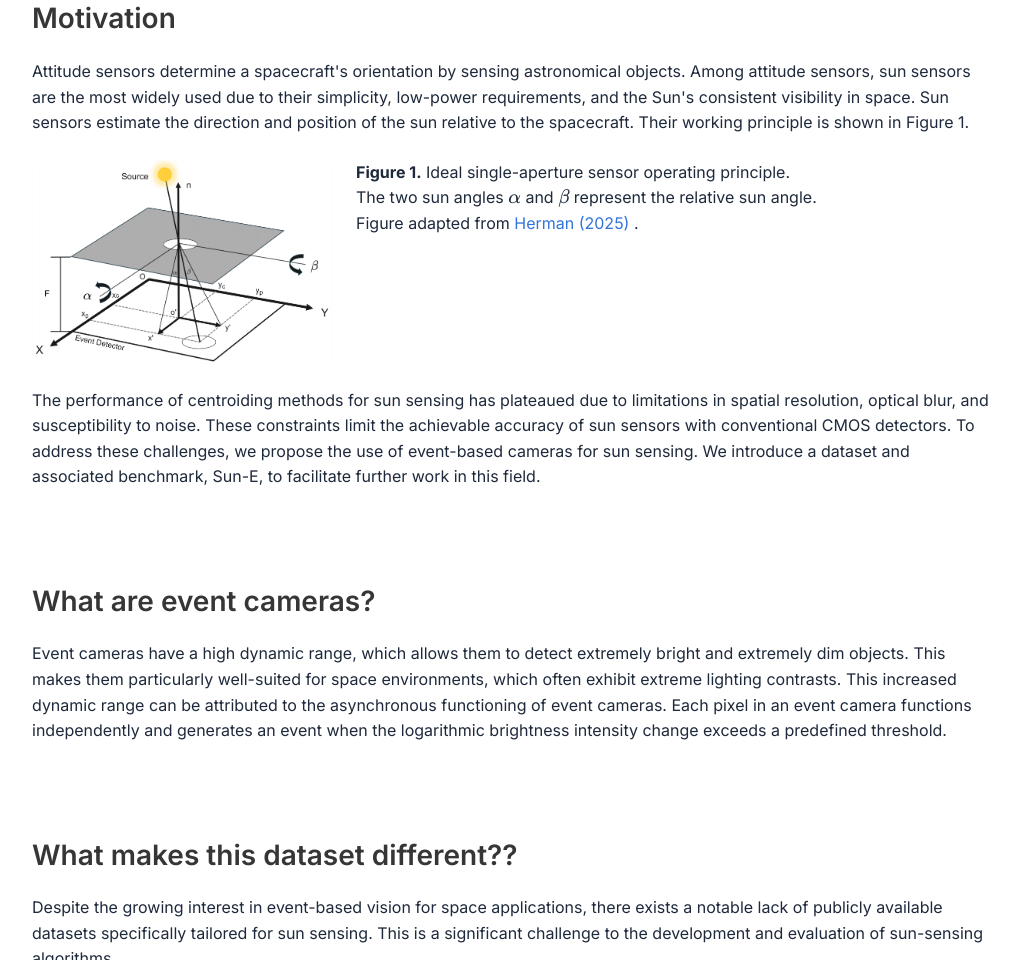
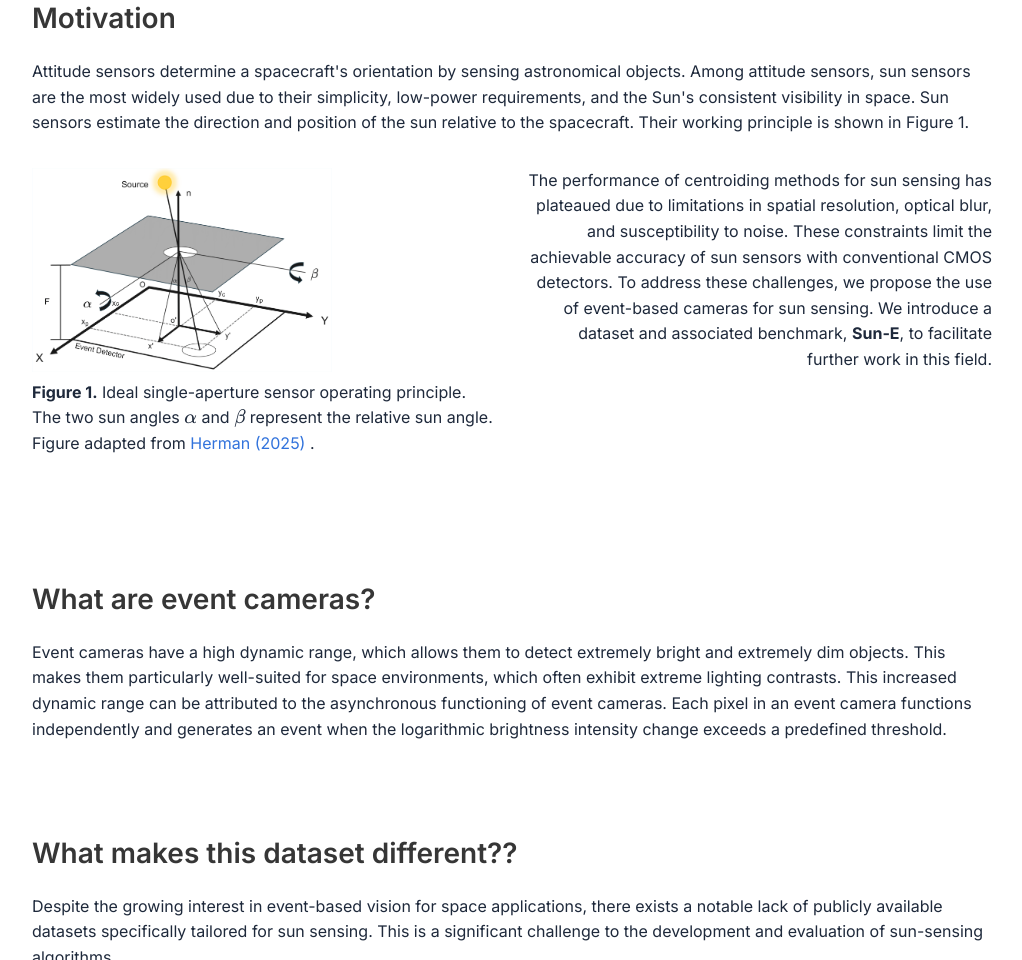
Before and after one commit to sydneyid/sun_e_proj, a plain HTML site: page index.html in a window 1280 px wide. Shown: the part 1088-2048 px from the top of the page, without its empty margins (128-1150 px from the left). Drawn offline with nearby package versions, Linux system fonts and the light colour scheme; some icons are missing.

Commit message:
more motivation changes

```diff
--- a/index.html
+++ b/index.html
@@ -267,6 +267,7 @@
 
   <!--/ Motivation. -->
 <!--/ Motivation. -->
+<!--/ Motivation. -->
 <section class="section" id="Background">
   <div class="container is-max-desktop content">
     <h2 class="title">Motivation</h2>
@@ -278,16 +279,16 @@
       is shown in Figure 1.
     </p>
 
-    <!-- Flex container for image and caption -->
-    <div style="display: flex; align-items: flex-start; gap: 1.5rem; margin: 1.5rem 0;">
-      <!-- Image on the left -->
-      <img src="./static/images/SunSensorDiagram-2-1.png"
-           alt="Diagram of sun sensor operating principle"
-           style="max-width: 300px; height: auto;" />
+    <!-- Flex container -->
+    <div style="display: flex; align-items: flex-start; gap: 2rem; margin: 2rem 0;">
 
-      <!-- Figure caption on the right -->
-      <div>
-        <p><b>Figure 1.</b> Ideal single-aperture sensor operating principle.<br />
+      <!-- Left side: Image + caption -->
+      <div style="flex: 0 0 auto; text-align: left;">
+        <img src="./static/images/SunSensorDiagram-2-1.png"
+             alt="Diagram of sun sensor operating principle"
+             style="max-width: 300px; height: auto; display: block; margin-bottom: 0.5rem;" />
+        <p style="margin: 0;">
+          <b>Figure 1.</b> Ideal single-aperture sensor operating principle.<br />
           The two sun angles \( \alpha \) and \( \beta \) represent the relative sun angle.<br />
           Figure adapted from
           <a href="https://arxiv.org/abs/2507.21541" target="_blank" rel="noopener noreferrer">
@@ -295,16 +296,21 @@
           </a>.
         </p>
       </div>
+
+      <!-- Right side: Text -->
+      <div style="flex: 1; text-align: right;">
+        <p>
+          The performance of centroiding methods for sun sensing has plateaued due to limitations
+          in spatial resolution, optical blur, and susceptibility to noise. These constraints
+          limit the achievable accuracy of sun sensors with conventional CMOS detectors.
+          To address these challenges, we propose the use of event-based cameras for sun sensing.
+          We introduce a dataset and associated benchmark, <b>Sun-E</b>, to facilitate further work in this field.
+        </p>
+      </div>
     </div>
-
-    <p>
-      The performance of centroiding methods for sun sensing has plateaued due to limitations in spatial resolution,
-      optical blur, and susceptibility to noise. These constraints limit the achievable accuracy of sun sensors with
-      conventional CMOS detectors. To address these challenges, we propose the use of event-based cameras for sun sensing.
-      We introduce a dataset and associated benchmark, Sun-E, to facilitate further work in this field.
-    </p>
   </div>
 </section>
+
 
 
 <!--/ Backgroundn. -->
```
